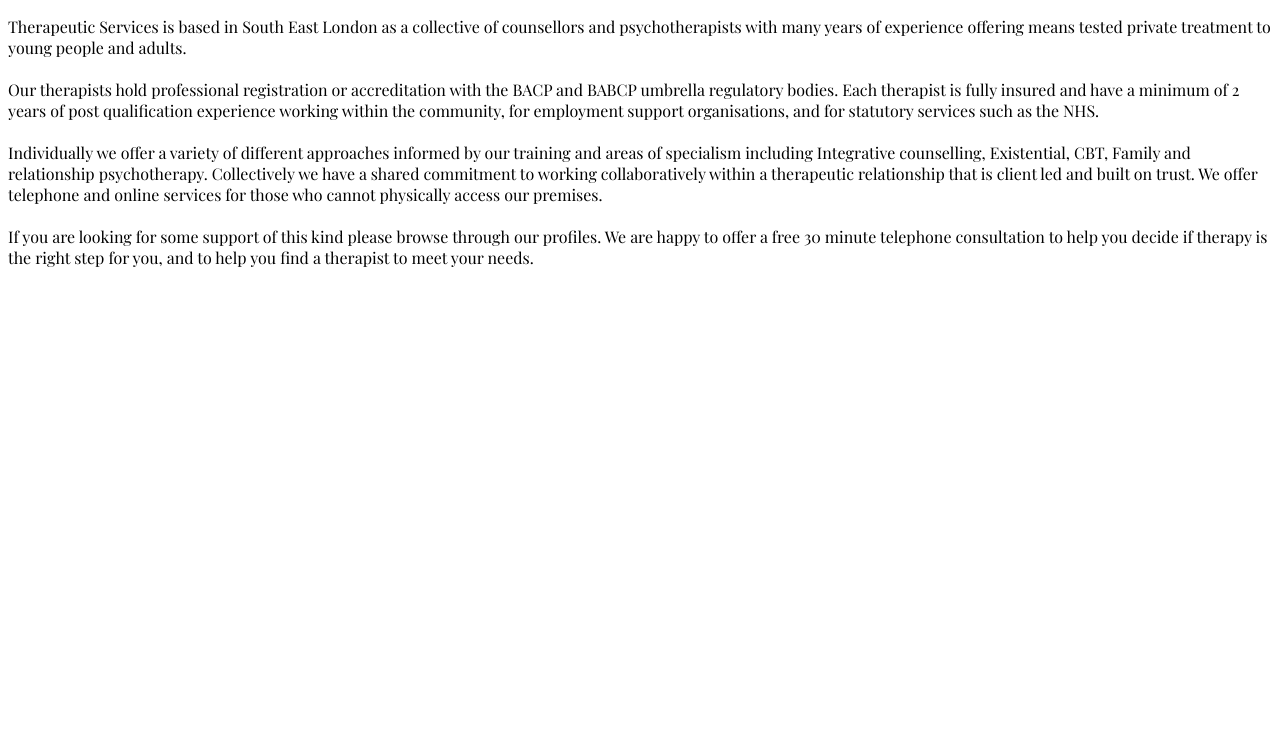
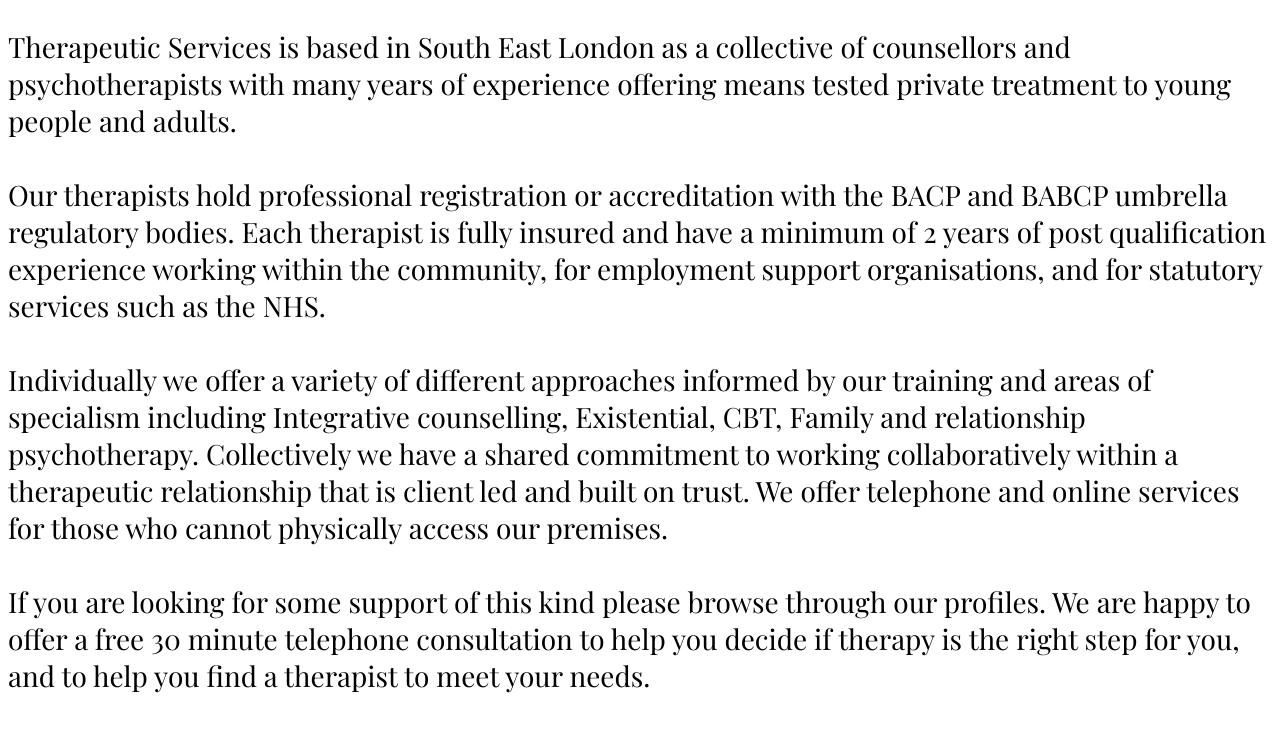
Before and after one commit to felixjtdb/therapeutic-services-simple, a plain HTML site: page index.html in a window 1280 px wide. Drawn offline with nearby package versions, Linux system fonts and the light colour scheme.

Commit message:
Changed to CSS, moved import font to stylesheet

```diff
--- a/index.html
+++ b/index.html
@@ -1,18 +1,16 @@
 <!DOCTYPE html>
 <head>
 
-<link type="text/css" href="main.css"/>
-<link href="https://fonts.googleapis.com/css?family=Playfair+Display" rel="stylesheet">
+<link rel="stylesheet" type="text/css" href="main.css"/>
 <meta charset="UTF-8">
-
 <title>Therapeutic Services</title>
 
 </head>
 
 <body>
 
-<div "Introduction">
-  <p style="font-family: 'Playfair Display', serif;">
+<div id="Introduction">
+  <p class="intro">
   Therapeutic Services is based in South East London as a collective of counsellors
   and  psychotherapists with many years of experience offering means tested private
   treatment to young people and adults.
--- a/main.css
+++ b/main.css
@@ -0,0 +1,6 @@
+@import url('https://fonts.googleapis.com/css?family=Playfair+Display');
+
+.intro {
+  font: 21px "Playfair Display";
+  font-size: 28px
+}
```
